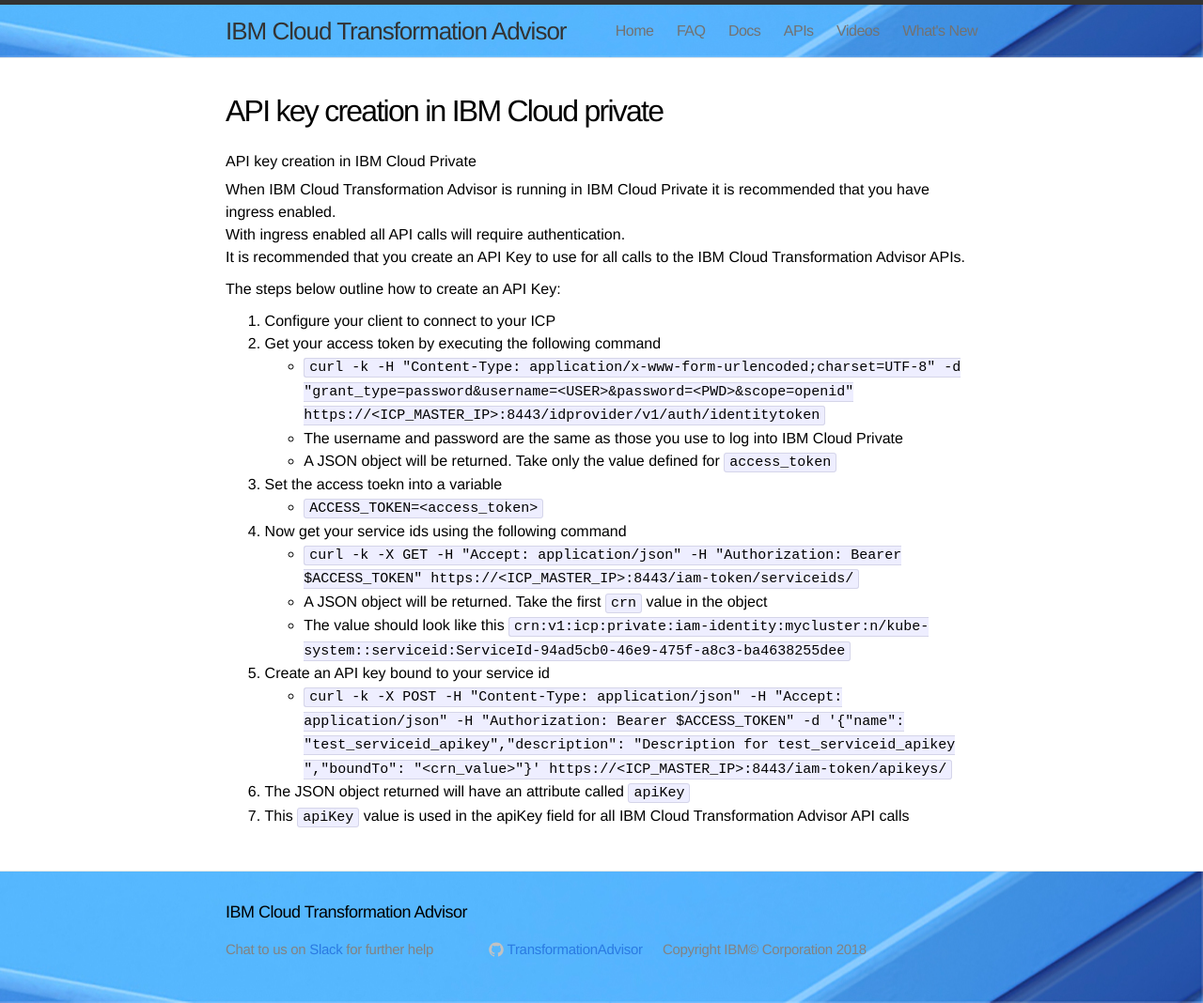
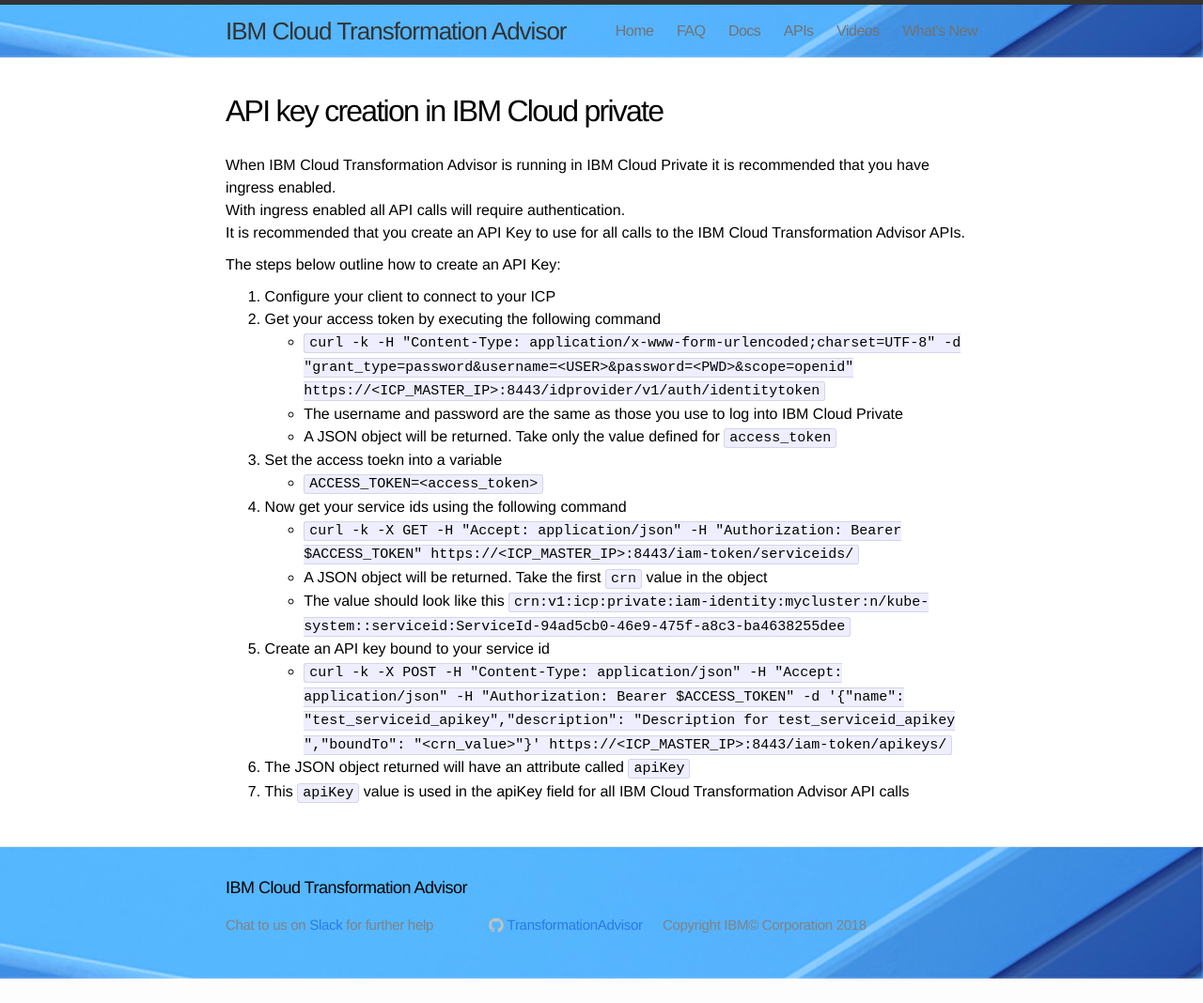
Before and after one commit to TransformationAdvisor/TA.github.io, a Jekyll site: the page built from API/APIKey_creation_in_ICP.md, in a window 1280 px wide. Shown: the whole page at 94% size. Built offline with Jekyll 4.4.1, drawn with Linux system fonts in a browser that asks for light colours; after the commit the page ends 1042 px from its top, so only the background shows below that.

Commit message:
Update APIKey_creation_in_ICP.md

```diff
--- a/API/APIKey_creation_in_ICP.md
+++ b/API/APIKey_creation_in_ICP.md
@@ -2,8 +2,6 @@
 layout: page
 title: API key creation in IBM Cloud private
 ---
-
-# API key creation in IBM Cloud Private
 
 When IBM Cloud Transformation Advisor is running in IBM Cloud Private it is recommended that you have ingress enabled.
 With ingress enabled all API calls will require authentication.
```
